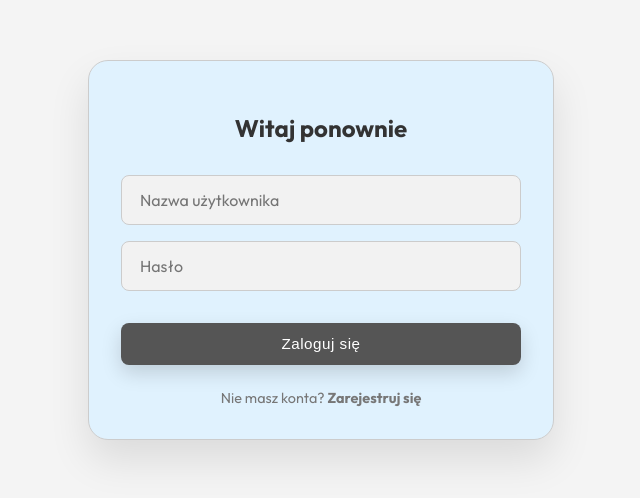
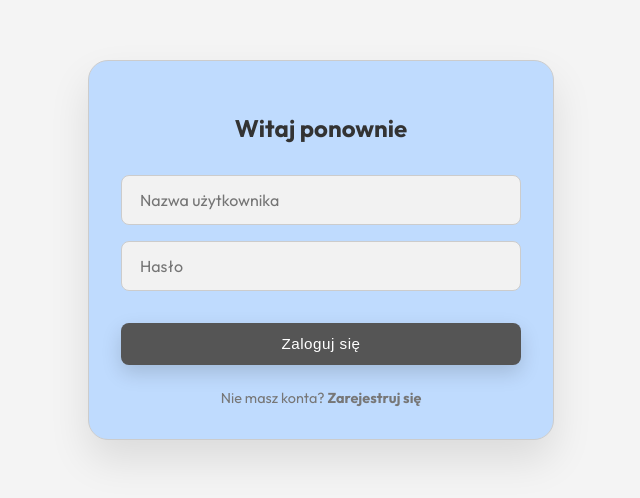
Before and after one commit to cryvult/KomunikatorProjektPTI, a React (Vite) app in the folder client/: page / in a window 1280 px wide. Shown: the part 150-648 px from the top of the page, without its empty margins (319-959 px from the left). Built offline with nearby package versions, Linux system fonts and the light colour scheme.

Commit message:
JB: Darken panel blue color

```diff
--- a/client/src/index.css
+++ b/client/src/index.css
@@ -4,8 +4,8 @@
   /* Concrete / Silver Palette */
   --bg-color: #F4F4F4;
   /* Neutral Light Grey Background */
-  /* Light Blue Panels */
-  --panel-bg: #E0F2FE;
+  /* Darker Blue Panels */
+  --panel-bg: #BFDBFE;
   --border-color: #CCCCCC;
   /* Soft Grey Border */
   --text-primary: #333333;
```
